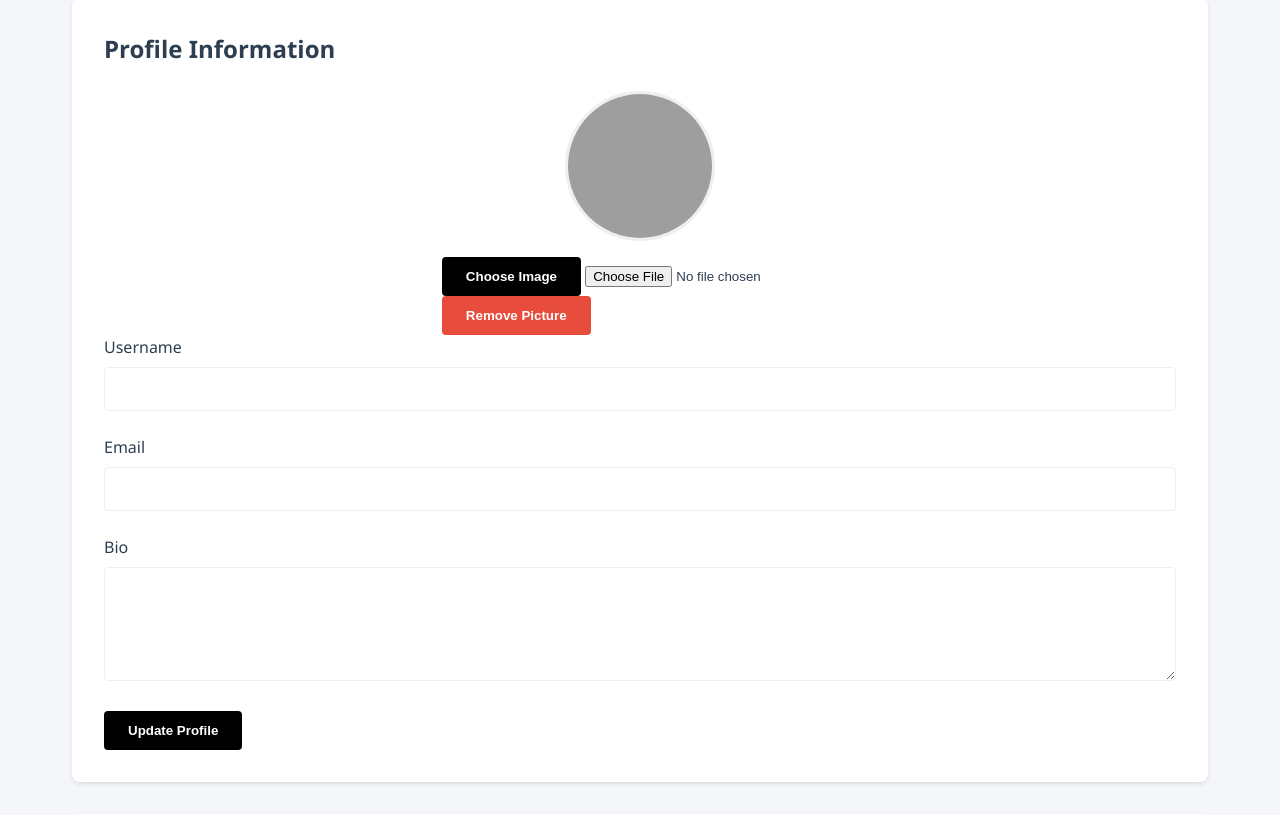
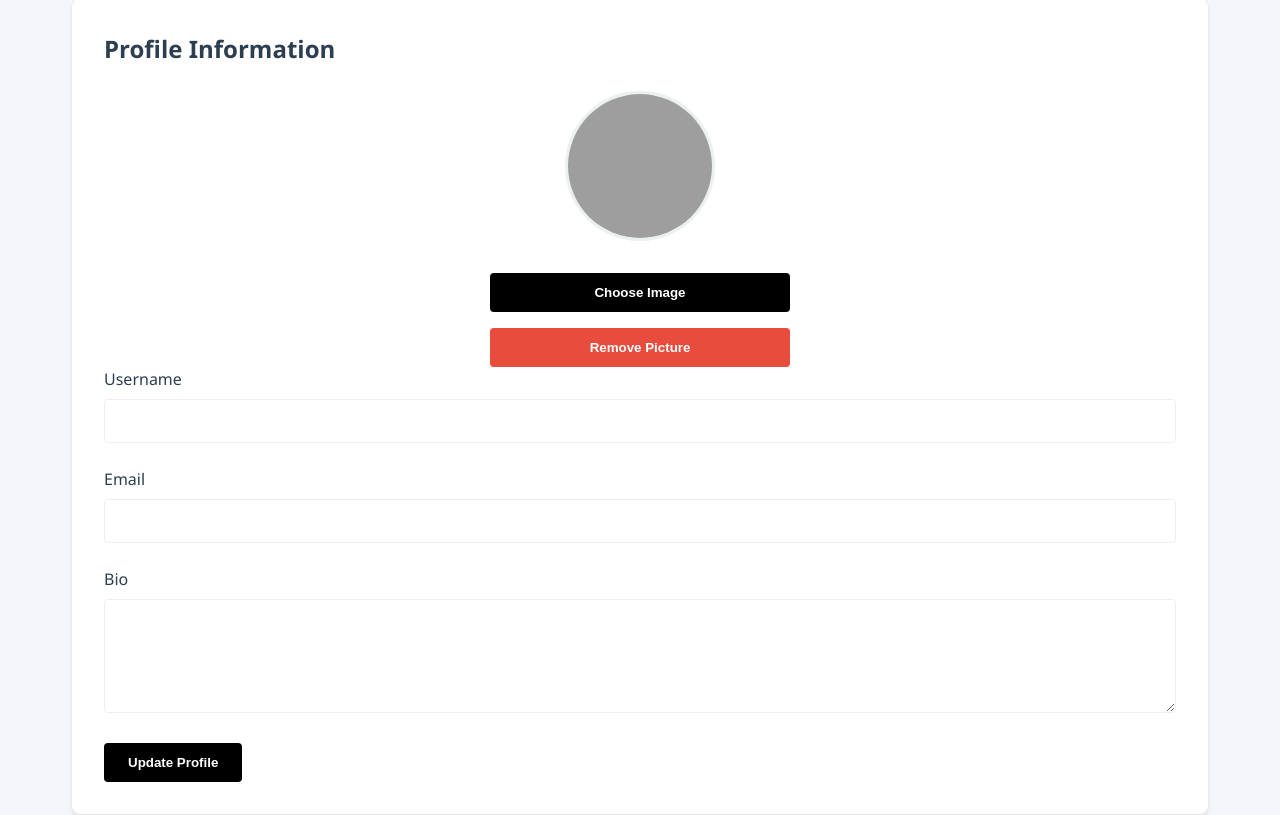
Before and after one commit to A-R-Martin/COSC360-Project, a PHP site: page /profile.html in a window 1280 px wide. Shown: the part 176-991 px from the top of the page. Run offline with PHP 8.4, Linux system fonts and the light colour scheme; grey boxes are pictures that could not be loaded.

Commit message:
styling changes for buttons on profile page

```diff
--- a/styles.css
+++ b/styles.css
@@ -384,8 +384,13 @@ footer {}
 
 .form-actions {
     display: flex;
+    justify-content: flex-start;
     gap: var(--spacing-md);
     margin-top: var(--spacing-lg);
+}
+
+.profile-header .btn-primary {
+    min-width: 120px;
 }
 
 textarea {
@@ -420,3 +425,37 @@ textarea:focus {
 .btn-danger:hover {
     background-color: darken(var(--error-color), 10%);
 }
+
+.profile-image-actions {
+    display: flex;
+    flex-direction: column;
+    gap: var(--spacing-md);
+    align-items: center;
+    margin-top: var(--spacing-md);
+    width: 100%;
+    max-width: 300px;
+}
+
+.upload-btn-wrapper {
+    position: relative;
+    overflow: hidden;
+    display: inline-block;
+    width: 100%;
+}
+
+.upload-btn-wrapper input[type=file] {
+    position: absolute;
+    left: 0;
+    top: 0;
+    opacity: 0;
+    width: 100%;
+    height: 100%;
+    cursor: pointer;
+}
+
+.upload-btn-wrapper .btn-primary,
+.profile-image-actions .btn-danger {
+    width: 100%;
+    text-align: center;
+    justify-content: center;
+}
```
